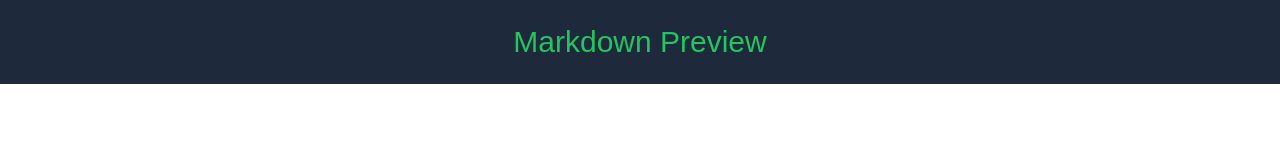
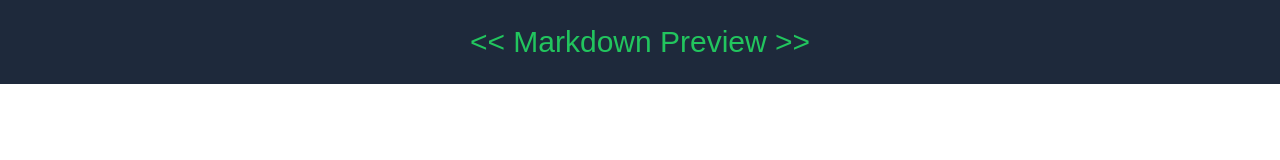
Before and after one commit to BradleyGilden/Markdown-Previewer, a React (Vite) app in the folder md-app/: page / in a window 1280 px wide. Shown: the top 160 px of the page. Built offline with nearby package versions, Linux system fonts and the light colour scheme; a web font is replaced by a local one.

Commit message:
Sat, Jan 6, 2024, 9:12 PM +02:00

```diff
--- a/md-app/src/App.jsx
+++ b/md-app/src/App.jsx
@@ -1,8 +1,9 @@
 function App() {
+  const title = '<< Markdown Preview >>';
   return (
     <div>
       <header className="bg-slate-800 p-6">
-        <h1 className="text-3xl font-title text-green-500 text-center">Markdown Preview</h1>
+        <h1 className="text-3xl font-title text-green-500 text-center">{ title }</h1>
       </header>
       <div>
 
```
